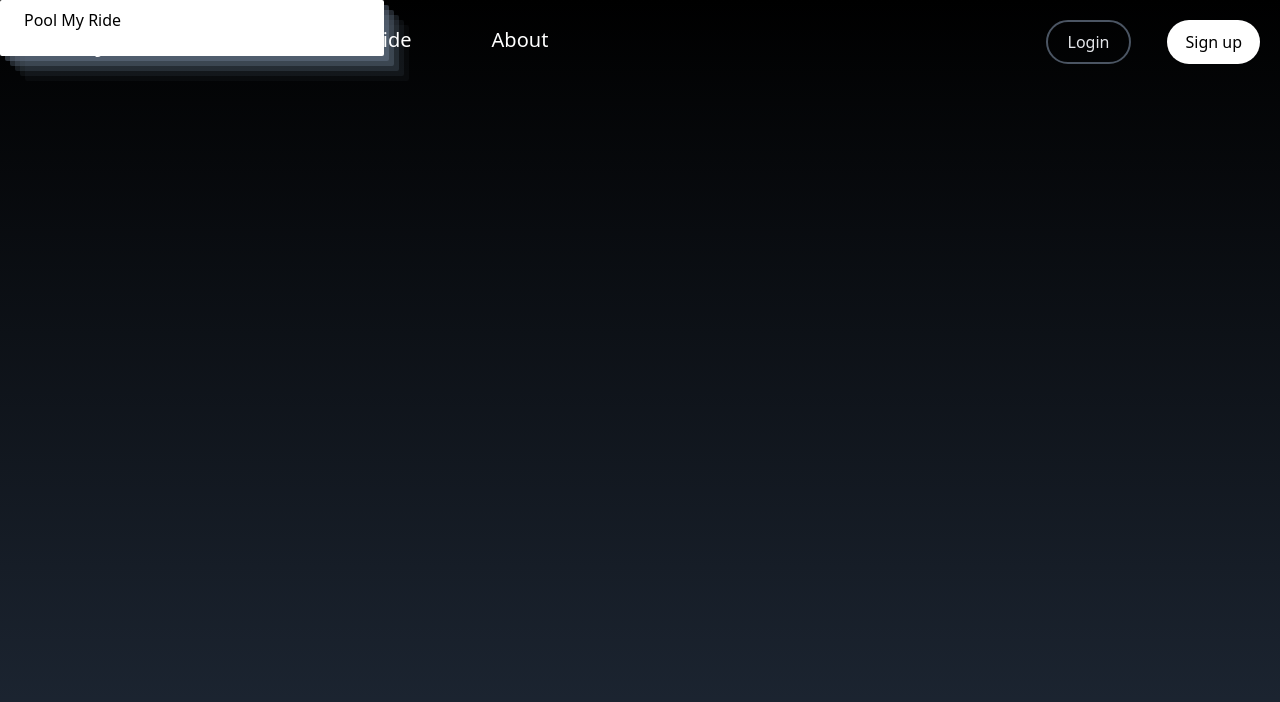
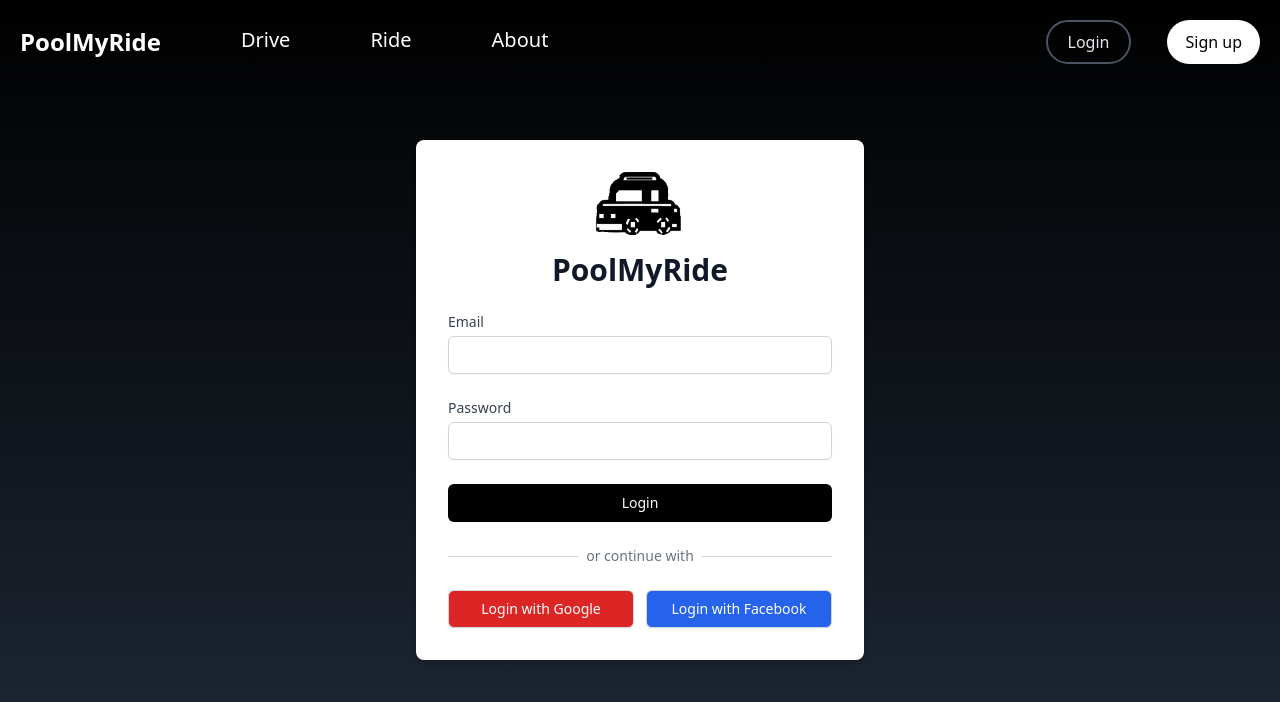
Before and after one commit to ritesh-debnath-12/PoolMyRide, a React (Vite) app: page /login in a window 1280 px wide. Shown: the top 702 px of the page. Built offline with nearby package versions, Linux system fonts and the light colour scheme.

Commit message:
added login page

```diff
--- a/src/pages/LoginPage.jsx
+++ b/src/pages/LoginPage.jsx
@@ -1,18 +1,78 @@
 function LoginPage(){
 
     return(
-        <div className="flex flex-col bg-white text-black p-6 pt-2 rounded-sm shadow-[5px_5px_rgba(113,_128,_150,_0.4),_10px_10px_rgba(113,_128,_150,_0.3),_15px_15px_rgba(113,_128,_150,_0.2),_20px_20px_rgba(113,_128,_150,_0.1),_25px_25px_rgba(113,_128,_150,_0.05)]
-             w-96 max-w-md mb-10 md:mb-0">
-
-                <div>
-                    <h1>Pool My Ride</h1>
+            <div className="min-h-screen flex items-center justify-center">
+              <div className="max-w-md w-full bg-white shadow-md rounded-lg p-8">
+                <div className="flex justify-center mb-4">
+                  <img src="/src/assets/logo.png" alt="PoolMyRide Logo" className="w-24 h-16"/>
                 </div>
-
-
-
-
-
-        </div>
+                <h2 className="text-center text-3xl font-extrabold text-gray-900 mb-6">
+                  PoolMyRide
+                </h2>
+                <form className="space-y-6">
+                  <div>
+                    <label htmlFor="email" className="block text-sm font-medium text-gray-700">
+                      Email
+                    </label>
+                    <input
+                      type="email"
+                      name="email"
+                      id="email"
+                      required
+                      className="mt-1 block w-full px-3 py-2 border border-gray-300 rounded-md shadow-sm placeholder-gray-400 focus:outline-none focus:ring-blue-500 focus:border-blue-500 sm:text-sm"
+                    />
+                  </div>
+                  <div>
+                    <label htmlFor="password" className="block text-sm font-medium text-gray-700">
+                      Password
+                    </label>
+                    <input
+                      type="password"
+                      name="password"
+                      id="password"
+                      required
+                      className="mt-1 block w-full px-3 py-2 border border-gray-300 rounded-md shadow-sm placeholder-gray-400 focus:outline-none focus:ring-blue-500 focus:border-blue-500 sm:text-sm"
+                    />
+                  </div>
+                  <div>
+                    <button
+                      type="submit"
+                      className="w-full flex justify-center py-2 px-4 border border-transparent rounded-md shadow-sm text-sm font-medium text-white bg-black hover:bg-gray-800 focus:outline-none focus:ring-2 focus:ring-offset-2 focus:ring-gray-500"
+                    >
+                      Login
+                    </button>
+                  </div>
+                </form>
+                <div className="mt-6">
+                  <div className="relative">
+                    <div className="absolute inset-0 flex items-center">
+                      <div className="w-full border-t border-gray-300" />
+                    </div>
+                    <div className="relative flex justify-center text-sm">
+                      <span className="px-2 bg-white text-gray-500">or continue with</span>
+                    </div>
+                  </div>
+                  <div className="mt-6 grid grid-cols-2 gap-3">
+                    <div>
+                      <button
+                        type="button"
+                        className="w-full inline-flex justify-center py-2 px-4 border border-gray-300 rounded-md shadow-sm bg-red-600 text-sm font-medium text-white hover:bg-red-700 focus:outline-none focus:ring-2 focus:ring-offset-2 focus:ring-red-500"
+                      >
+                        Login with Google
+                      </button>
+                    </div>
+                    <div>
+                      <button
+                        type="button"
+                        className="w-full inline-flex justify-center py-2 px-4 border border-gray-300 rounded-md shadow-sm bg-blue-600 text-sm font-medium text-white hover:bg-blue-700 focus:outline-none focus:ring-2 focus:ring-offset-2 focus:ring-blue-500"
+                      >
+                        Login with Facebook
+                      </button>
+                    </div>
+                  </div>
+                </div>
+              </div>
+            </div>
     )
 }
 
--- a/tailwind.config.js
+++ b/tailwind.config.js
@@ -11,5 +11,5 @@ export default {
       },
     },
   },
-  plugins: [],
+  plugins: []
 }
```
Also changed, not shown: src/assets/logo.png (added).
